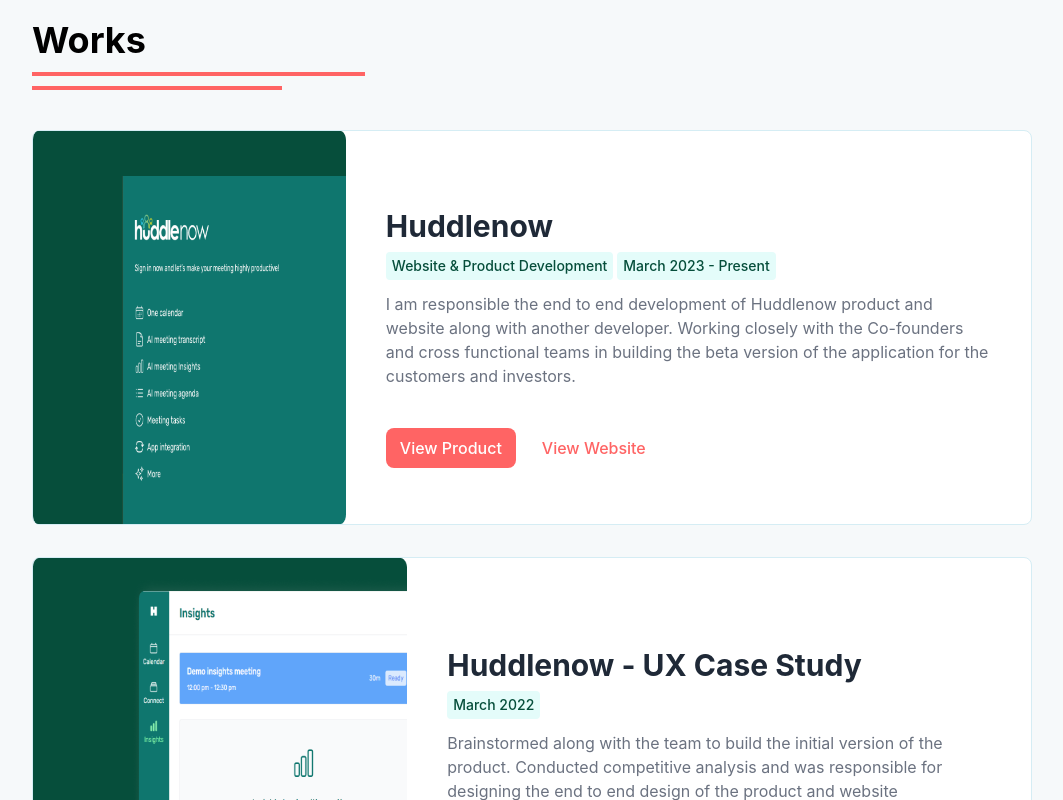
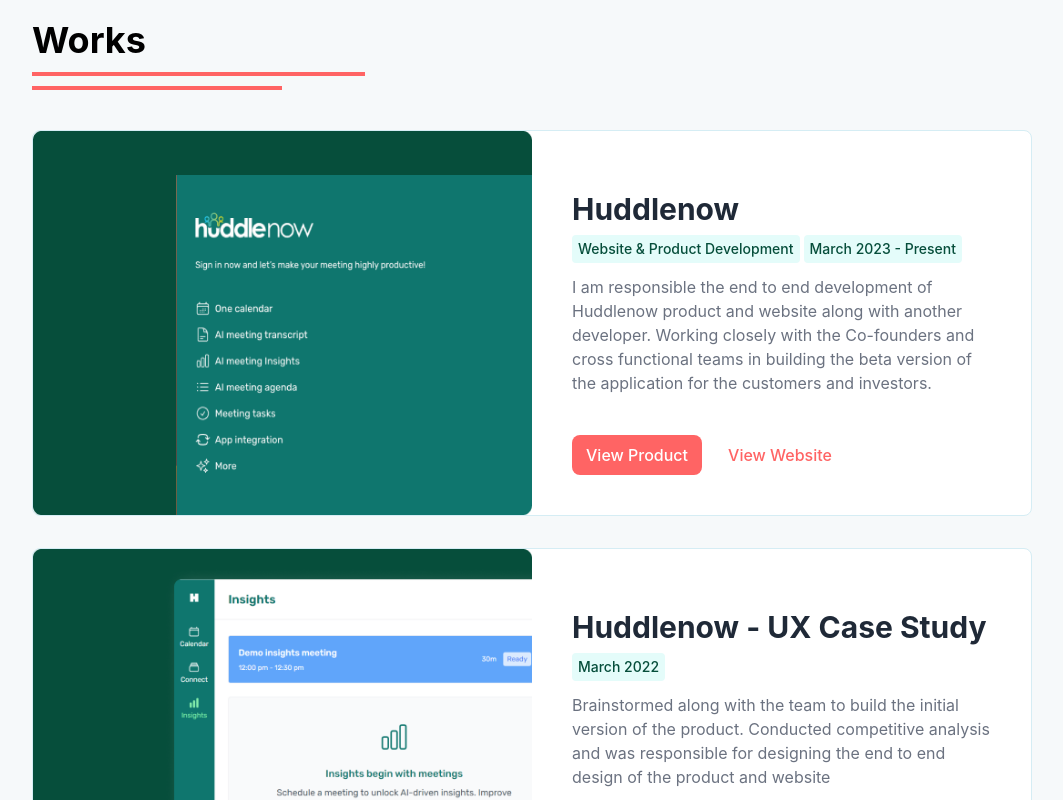
Before and after one commit to shanmuganarayanan/my-portfolio, a React (Create React App) app: page / in a window 1280 px wide. Shown: the part 860-1660 px from the top of the page, without its empty margins (108-1171 px from the left). Built offline with nearby package versions, Linux system fonts and the light colour scheme.

Commit message:
ui fixes updated

```diff
--- a/src/Pages/Works/Works.styles.js
+++ b/src/Pages/Works/Works.styles.js
@@ -23,15 +23,17 @@
     flex-grow
 `
 export const Cardinnerwrapper = tw.div`
-    lg:flex
-    lg:flex-rows-2
+    lg:grid
+    lg:grid-cols-2
     bg-white
     w-10/12
-    lg:h-[395px]
+    lg:h-full
     items-center
     border
     border-[#D5EDF4]
     rounded-lg
+    select-none
+    hover:shadow-xl
 `
 export const Imagecontainer = tw.div`
     h-full
```
